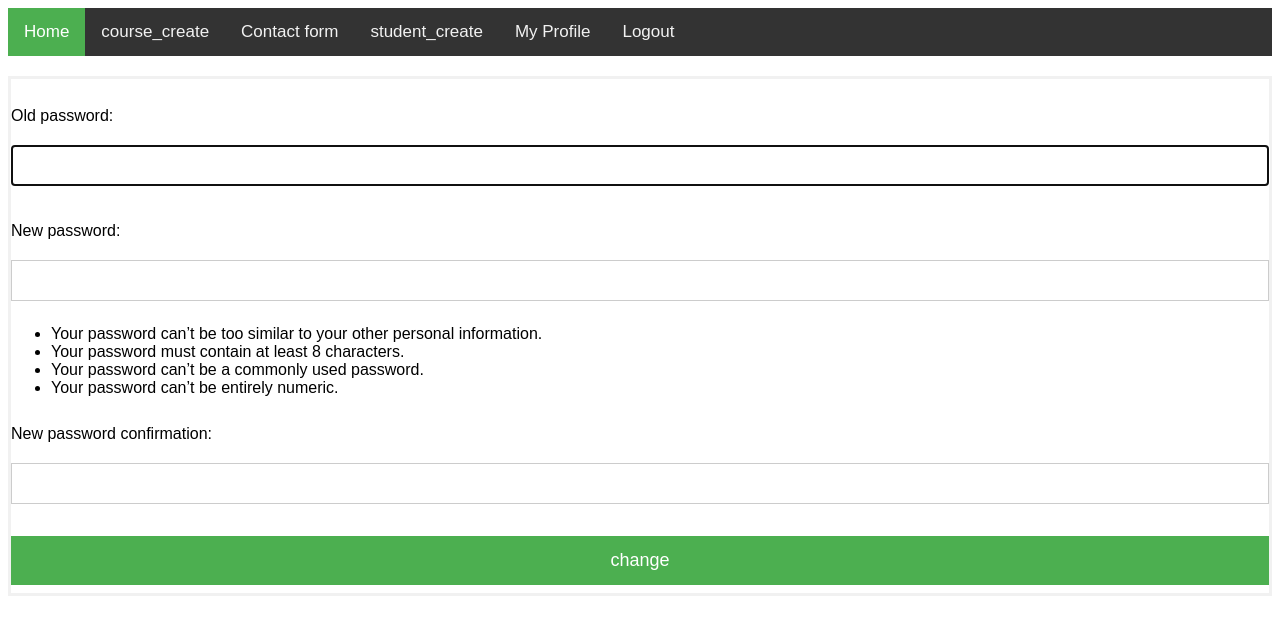
After one commit to shivanikakrecha/DemoApp, a Django app: page /password-change/ in a window 1280 px wide. The commit adds this page. Shown: the top 635 px of the page. Run offline with Django 3.2, Linux system fonts and the light colour scheme.

Commit message:
25 july 2020 password reset and change password

```diff
--- a/DemoApp/urls.py
+++ b/DemoApp/urls.py
@@ -17,10 +17,35 @@ from django.contrib import admin
 from django.conf import settings
 from django.urls import path, include
 from django.conf.urls.static import static
+from django.contrib.auth.views import (
+    LoginView, LogoutView, PasswordResetView,
+    PasswordResetDoneView, PasswordResetConfirmView, PasswordResetCompleteView,
+    PasswordChangeView, PasswordChangeDoneView
+)
+from iflame.views import SignUpView, LogoutFunView, UserProfile, change_password
 
 urlpatterns = [
     path('admin/', admin.site.urls),
     path('posts/', include('post.urls')),
-    path('', include('iflame.urls'))
+
+    # Iflame app urls
+    path('iflame/', include('iflame.urls')),
+    path('', LoginView.as_view(), name='login'),
+    path('signup/', SignUpView.as_view(), name='signup'),
+    path('logout/', LogoutFunView.as_view(), name='logout'),
+    path('userprofile/', UserProfile.as_view(), name='userprofile'),
+
+    # Auth URls
+    path('password_reset/', PasswordResetView.as_view(), name='password_reset'),
+    path('password_reset/done/', PasswordResetDoneView.as_view(),
+         name='password_reset_done'),
+    path('reset/<uidb64>/<token>', PasswordResetConfirmView.as_view(),
+         name='password_reset_confirm'),
+    path('reset/done/', PasswordResetCompleteView.as_view(),
+         name='password_reset_complete'),
+
+    path('password-change/', change_password, name='password_change'),
+    path('password-change/done/', PasswordChangeDoneView.as_view(), name='password_change_done'),
+
 ]
 # + static(settings.STATIC_URL, document_root=settings.STATIC_ROOT)
--- a/iflame/urls.py
+++ b/iflame/urls.py
@@ -9,7 +9,7 @@ from iflame.views import (
 app_name = 'iflame'
 
 urlpatterns = [
-    path('', StudentListClassBasedView.as_view()),
+    path('', StudentListClassBasedView.as_view(), name='student_list'),
 
     path('student/<int:student_id>/', StudentDetailView.as_view(), name="student_detail"),
     path('course/create', CourseCreateView, name='course_create'),
--- a/iflame/views.py
+++ b/iflame/views.py
@@ -1,15 +1,19 @@
+from django.contrib.auth import update_session_auth_hash
 from django.shortcuts import render, redirect
 from django.urls import reverse
 from django.http import HttpResponse
 from iflame.models import StudentInformation
-from iflame.forms import CourseForm, StudentInformationForm, ContactForm
+from iflame.forms import CourseForm, StudentInformationForm, ContactForm, SignUpForm
 from django.views.generic import (
-    ListView, DetailView, CreateView, UpdateView, DeleteView, TemplateView,
-    FormView
+    ListView, DetailView, CreateView, UpdateView, DeleteView, TemplateView, RedirectView,
+    FormView, View
 )
 from django.contrib.auth.models import User
 import datetime
-
+from django.utils.decorators import method_decorator
+from django.contrib.auth.mixins import LoginRequiredMixin
+from django.contrib.auth import logout
+from django.contrib.auth.forms import PasswordChangeForm
 # Create your views here.
 
 
@@ -60,7 +64,7 @@ def StudentEditView(request, student_id):
 
     if form.is_valid():
         form.save()
-        return redirect('/')
+        return redirect('/iflame')
 
     context['form'] = form
     return render(request, "iflame/student_edit.html", context)
@@ -71,16 +75,18 @@ def StudentDeleteView(request, student_id):
 
     if request.method == "POST":
         student_object.delete()
-        return redirect('/')
+        return redirect('/iflame')
 
     return render(request, 'iflame/student_delete.html', {})
 
 
-class StudentListClassBasedView(ListView):
+# @method_decorator(login_required, name='student_list')
+class StudentListClassBasedView(LoginRequiredMixin, ListView):
     model = StudentInformation
     paginate_by = 20
     template_name = 'iflame/student_list.html'
     context_object_name = 'students'
+    login_url = '/'
 
     def get_queryset(self):
         queryset = StudentInformation.objects.all()
@@ -109,7 +115,7 @@ class StudentCreateView(CreateView):
     # fields = ['student', 'course', 'is_paid']
     form_class = StudentInformationForm
     template_name = 'iflame/create_course.html'
-    success_url = '/'
+    success_url = '/iflame'
 
 
 class StudentUpdateView(UpdateView):
@@ -117,12 +123,12 @@ class StudentUpdateView(UpdateView):
     form_class = StudentInformationForm
     template_name = 'iflame/student_edit.html'
     pk_url_kwarg = 'student_id'
-    success_url = '/'
+    success_url = '/iflame'
 
 
 class StudentInformationDeleteView(DeleteView):
     model = StudentInformation
-    success_url = '/'
+    success_url = '/iflame'
     pk_url_kwarg = 'student_id'
     template_name = 'iflame/student_delete.html'
 
@@ -134,7 +140,7 @@ class WelcomeView(TemplateView):
 class ContactView(FormView):
     template_name = 'iflame/contact.html'
     form_class = ContactForm
-    success_url = '/'
+    success_url = '/iflame'
 
     def form_valid(self, form):
         username = form.cleaned_data.get('username')
@@ -142,16 +148,71 @@ class ContactView(FormView):
         last_name = form.cleaned_data.get('last_name')
         email = form.cleaned_data.get('email')
 
-
         user_obj = User(
-                username=username,
-                first_name=first_name,
-                last_name=last_name,
-                email=email
-            )
+            username=username,
+            first_name=first_name,
+            last_name=last_name,
+            email=email
+        )
 
         user_obj.save()
         return super().form_valid(form)
 
     def form_invalid(self, form):
         return render(self.request, 'iflame/contact.html', {'form': form})
+
+
+class SignUpView(CreateView):
+    form_class = SignUpForm
+    model = User
+    success_url = '/iflame'
+    template_name = 'registration/signup.html'
+
+    # def form_valid(self, form):
+    #     print('Form valid is calling')
+    #     return super().form_valid(form)
+
+    # def form_invalid(self, form):
+    #     print("invalid is calling")
+    #     return render(self.request, 'registration/signup.html', {'form': form})
+
+
+# def LogoutFunView(request):
+#     logout(request)
+#     return redirect("/")
+
+
+class LogoutFunView(RedirectView):
+    permanent = False
+    query_string = True
+    pattern_name = 'login'
+
+    def get_redirect_url(self, *args, **kwargs):
+        logout(self.request)
+        return super(LogoutFunView, self).get_redirect_url(*args, **kwargs)
+
+
+class UserProfile(LoginRequiredMixin, ListView):
+
+    context_object_name = 'userprofile'
+    template_name = 'iflame/userprofile.html'
+    login_url = '/'
+
+    def get_queryset(self):
+        qs = User.objects.filter(id=self.request.user.id)
+        return qs
+
+
+def change_password(request):
+    context = {}
+    if request.method == "POST":
+        form = PasswordChangeForm(request.user, request.POST)
+
+        if form.is_valid():
+            user = form.save()
+            update_session_auth_hash(request, user)
+            return redirect('password_change')
+    else:
+        form = PasswordChangeForm(request.user)
+    context['form'] = form
+    return render(request, "registration/password_change_form.html", context)
--- a/templates/base.html
+++ b/templates/base.html
@@ -6,6 +6,31 @@
 	</title>
 	<link rel="stylesheet" href="https://cdnjs.cloudflare.com/ajax/libs/font-awesome/4.7.0/css/font-awesome.min.css">
 	<style>
+
+		.topnav {
+		  overflow: hidden;
+		  background-color: #333;
+		}
+
+		.topnav a {
+		  float: left;
+		  color: #f2f2f2;
+		  text-align: center;
+		  padding: 14px 16px;
+		  text-decoration: none;
+		  font-size: 17px;
+		}
+
+		.topnav a:hover {
+		  background-color: #ddd;
+		  color: black;
+		}
+
+		.topnav a.active {
+		  background-color: #4CAF50;
+		  color: white;
+		}
+
 		table {
 		  font-family: arial, sans-serif;
 		  border-collapse: collapse;
@@ -121,9 +146,86 @@
 		    margin-top: 0;
 		  }
 		}
+
+		body {font-family: Arial, Helvetica, sans-serif;}
+		form {border: 3px solid #f1f1f1;}
+
+		input[type=text], input[type=password] {
+		  width: 100%;
+		  padding: 12px 20px;
+		  margin: 8px 0;
+		  display: inline-block;
+		  border: 1px solid #ccc;
+		  box-sizing: border-box;
+		}
+
+		button {
+		  background-color: #4CAF50;
+		  color: white;
+		  padding: 14px 20px;
+		  margin: 8px 0;
+		  border: none;
+		  cursor: pointer;
+		  width: 100%;
+		}
+
+		button:hover {
+		  opacity: 0.8;
+		}
+
+		.cancelbtn {
+		  width: auto;
+		  padding: 10px 18px;
+		  background-color: #f44336;
+		}
+
+		.imgcontainer {
+		  text-align: center;
+		  margin: 24px 0 12px 0;
+		}
+
+		img.avatar {
+		  width: 40%;
+		  border-radius: 50%;
+		}
+
+		.container {
+		  padding: 16px;
+		}
+
+		span.psw {
+		  float: right;
+		  padding-top: 16px;
+		}
+
+		/* Change styles for span and cancel button on extra small screens */
+		@media screen and (max-width: 300px) {
+		  span.psw {
+		     display: block;
+		     float: none;
+		  }
+		  .cancelbtn {
+		     width: 100%;
+		  }
+		}
 	</style>
 </head>
 <body>
+
+	<div></div>
+
+	<div class="topnav">
+	  <a class="active" href="{% url 'iflame:student_list' %}">Home</a>
+	  <a href="{% url 'iflame:course_create' %}">course_create</a>
+	  <a href="{% url 'iflame:contact_page' %}">Contact form</a>
+	  <a href="{% url 'iflame:student_create' %}">student_create</a>
+	  <a href="{% url 'userprofile' %}"> My Profile </a>
+	  <a href="{% url 'logout' %}">Logout</a>
+	</div>
+
+	<div style="padding-left:16px">
+	  <h2>{% block pagetitle %}{% endblock pagetitle %}</h2>
+	</div>
 
 	{% block htmlbody %}
 		<div>Welcome to the iflame! Here is the list of django student.</div>
--- a/templates/iflame/student_delete.html
+++ b/templates/iflame/student_delete.html
@@ -5,7 +5,8 @@
 		{% csrf_token %}
 		<div>Are you sure want to delete this student record?</div>
 		<button type='submit' style="width: 5%">Yes</button>
-		<a href="/"> <button style="width: 5%">Cancel</button> </a>
+		<button style="width: 20%"><a href="{% url 'iflame:student_list' %}">cancel </a></button>
+
 	</form>
 
 {% endblock %}
--- /dev/null
+++ b/templates/registration/password_change_done.html
@@ -0,0 +1 @@
+{% extends 'base.html' %}
--- /dev/null
+++ b/templates/registration/password_change_form.html
@@ -0,0 +1,14 @@
+{% extends 'base.html' %}
+
+{% block htmlbody %}
+	<div>
+
+		<form method="POST" >
+			{% csrf_token %}
+
+
+			{{form.as_p}}
+			<button type="submit">change</button>
+		</form>
+	</div>
+{% endblock htmlbody %}
--- /dev/null
+++ b/templates/registration/password_reset_email.html
@@ -0,0 +1 @@
+someone is asked for password reset email {{ email }}. Please follow link : {{protocol}}://{{domain}}{% url 'password_reset_confirm' uidb64=uid token=token %}
```
Also changed, not shown: DemoApp/settings.py (+7 -1 lines), iflame/forms.py (+14 -0 lines), templates/iflame/student_list.html (+1 -7 lines), templates/iflame/userprofile.html (added, +22 -0 lines), templates/registration/login.html (added, +27 -0 lines), templates/registration/password_reset_complete.html (added, +9 -0 lines), templates/registration/password_reset_confirm.html (added, +13 -0 lines), templates/registration/password_reset_done.html (added, +7 -0 lines), templates/registration/password_reset_form.html (added, +14 -0 lines), templates/registration/signup.html (added, +25 -0 lines), db.sqlite3, static/app/iflame/dummy_profile.png (added).
